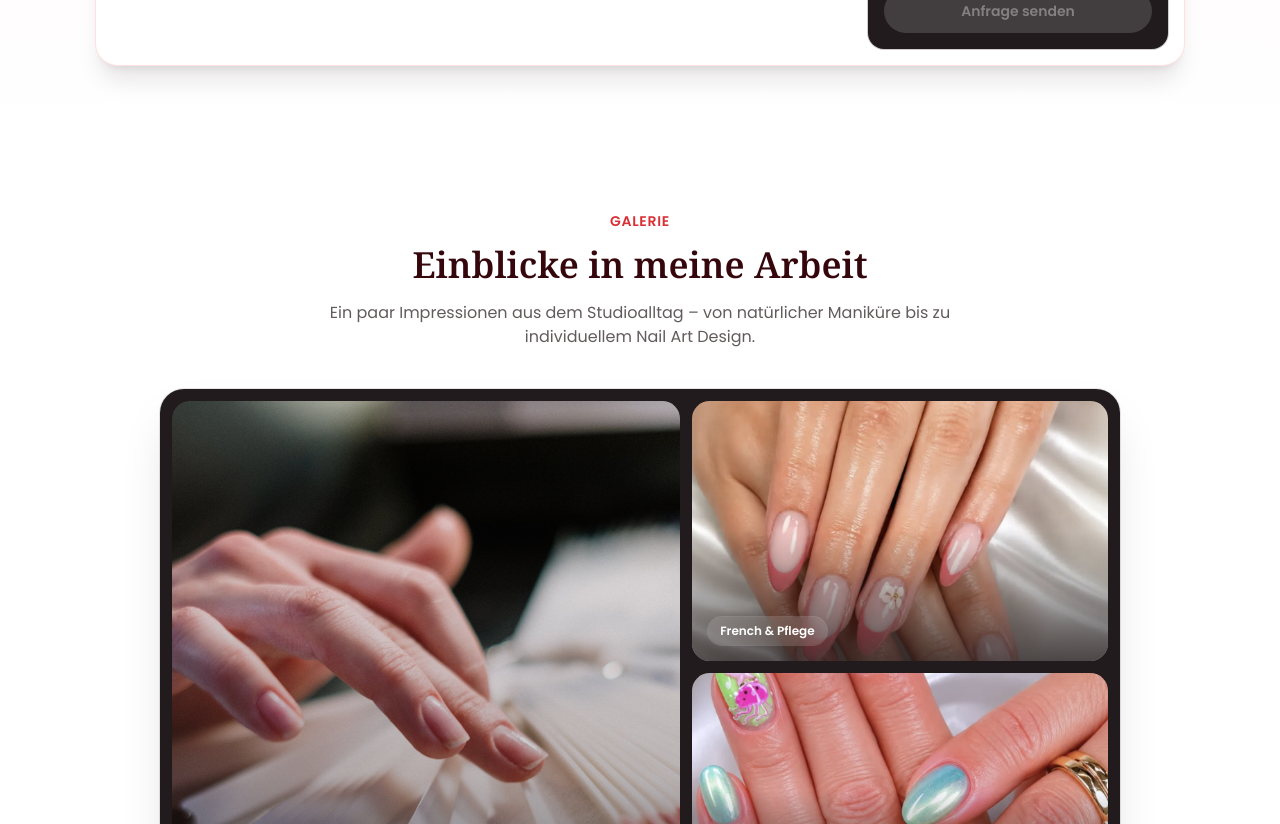
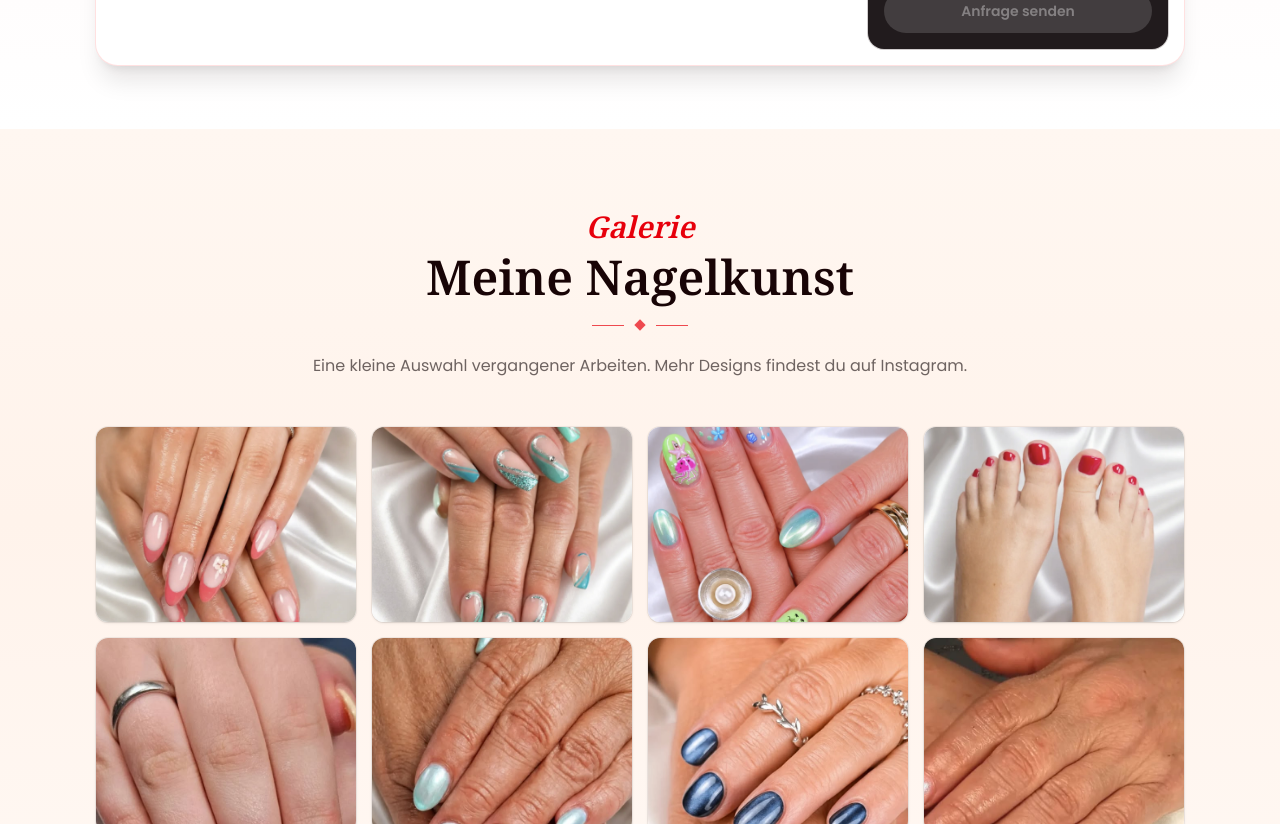
Before and after one commit to parmis2005/nagelstudio-sinja-test, a Next.js app: page / in a window 1280 px wide. Shown: the part 2820-3644 px from the top of the page. Built offline with nearby package versions, Linux system fonts and the light colour scheme.

Commit message:
Update gallery and service styling

```diff
--- a/src/components/Gallery.tsx
+++ b/src/components/Gallery.tsx
@@ -1,92 +1,80 @@
 import Image from "next/image";
 
-const showcaseImages = [
+const galleryImages = [
   {
     src: "/images/instagram/service-manicure-display.jpg",
     alt: "Pink French Nails mit Blütendetail",
-    label: "French & Pflege",
+  },
+  {
+    src: "/images/instagram/service-gel-display.jpg",
+    alt: "Türkise Gel-Modellage mit Glitzerlinien",
   },
   {
     src: "/images/instagram/service-nailart-display.jpg",
     alt: "Buntes Nail Art Design mit feinen Details",
-    label: "Nail Art",
   },
   {
-    src: "/images/instagram/service-gel-display.jpg",
-    alt: "Türkise Gel-Modellage mit Glitzerlinien",
-    label: "Gel-Modellage",
+    src: "/images/instagram/service-pedicure-display.jpg",
+    alt: "Fußpflege mit rotem Nagellack",
+  },
+  {
+    src: "/images/instagram/spring.webp",
+    alt: "Frühlingshaftes Nageldesign",
+  },
+  {
+    src: "/images/instagram/blue-marble.webp",
+    alt: "Blau marmoriertes Nageldesign",
+  },
+  {
+    src: "/images/instagram/cat-eye.webp",
+    alt: "Cat-Eye Nageldesign",
+  },
+  {
+    src: "/images/instagram/nude.webp",
+    alt: "Nude Nageldesign",
   },
 ];
 
 export default function Gallery() {
   return (
-    <section id="galerie" className="bg-white py-16 sm:py-20">
-      <div className="mx-auto max-w-5xl px-5 lg:px-8">
-        <div className="mx-auto max-w-2xl text-center">
-          <span className="text-sm font-semibold uppercase tracking-wider text-rose-500">
+    <section
+      id="galerie"
+      className="bg-gradient-to-b from-[#fff7f1] via-[#fff3eb] to-[#fff8f3] py-16 sm:py-20"
+    >
+      <div className="mx-auto max-w-6xl px-5 lg:px-8">
+        <div className="mx-auto max-w-3xl text-center">
+          <p className="font-serif-display text-3xl font-semibold italic text-red-600">
             Galerie
-          </span>
-          <h2 className="mt-3 font-serif-display text-3xl font-semibold text-rose-900 sm:text-4xl">
-            Einblicke in meine Arbeit
+          </p>
+          <h2 className="mt-2 font-serif-display text-3xl font-semibold text-rose-950 sm:text-5xl">
+            Meine Nagelkunst
           </h2>
-          <p className="mt-4 text-foreground/70">
-            Ein paar Impressionen aus dem Studioalltag – von natürlicher
-            Maniküre bis zu individuellem Nail Art Design.
+          <div className="mx-auto mt-5 flex w-24 items-center justify-center gap-3 text-red-600/70">
+            <span className="h-px flex-1 bg-current" />
+            <span className="h-2 w-2 rotate-45 bg-current" />
+            <span className="h-px flex-1 bg-current" />
+          </div>
+          <p className="mt-6 text-sm leading-relaxed text-foreground/65 sm:text-base">
+            Eine kleine Auswahl vergangener Arbeiten. Mehr Designs findest du
+            auf Instagram.
           </p>
         </div>
 
-        <div className="mt-10 overflow-hidden rounded-[1.5rem] bg-[#211b1d] p-2.5 shadow-2xl shadow-rose-950/15 ring-1 ring-rose-950/10 sm:p-3">
-          <div className="grid gap-3 lg:grid-cols-[1.1fr_0.9fr]">
-            <div className="group relative min-h-[22rem] overflow-hidden rounded-[1.1rem] bg-rose-950 sm:min-h-[27rem]">
-              <Image
-                src="/images/gallery-3.jpg"
-                alt="Nagelstudio by Sinja bei der Arbeit"
-                fill
-                sizes="(max-width: 1024px) 100vw, 55vw"
-                className="object-cover object-[50%_34%] transition-transform duration-700 group-hover:scale-105"
-              />
-              <div className="absolute inset-0 bg-gradient-to-t from-[#211b1d]/95 via-[#211b1d]/25 to-transparent" />
-              <div className="absolute inset-x-0 bottom-0 p-5 sm:p-6">
-                <p className="text-xs font-semibold uppercase tracking-[0.22em] text-rose-200">
-                  Studioalltag
-                </p>
-                <h3 className="mt-3 max-w-md font-serif-display text-2xl font-semibold text-white sm:text-3xl">
-                  Präzise Arbeit, ruhige Atmosphäre und liebevolle Details.
-                </h3>
-              </div>
-            </div>
-
-            <div className="grid gap-3 sm:grid-cols-3 lg:grid-cols-1">
-              {showcaseImages.map((image, index) => (
+        <div className="mt-12 grid grid-cols-1 gap-4 sm:grid-cols-2 lg:grid-cols-4">
+          {galleryImages.map((image) => (
             <div
               key={image.src}
-                  className={`group relative overflow-hidden rounded-[1.1rem] bg-rose-950 ${
-                    index === 0 ? "sm:col-span-3 lg:col-span-1" : ""
-                  }`}
-                >
-                  <div
-                    className={
-                      index === 0
-                        ? "aspect-[16/9] lg:aspect-[16/10]"
-                        : "aspect-[4/5] lg:aspect-[16/9]"
-                    }
+              className="group relative aspect-[4/3] overflow-hidden rounded-xl bg-white shadow-sm ring-1 ring-black/5 transition duration-300 hover:-translate-y-1 hover:shadow-xl hover:shadow-red-950/10"
             >
               <Image
                 src={image.src}
                 alt={image.alt}
                 fill
-                      sizes="(max-width: 640px) 100vw, (max-width: 1024px) 33vw, 42vw"
-                      className="object-cover transition-transform duration-700 group-hover:scale-105"
+                sizes="(max-width: 640px) 100vw, (max-width: 1024px) 50vw, 25vw"
+                className="object-cover transition duration-500 group-hover:scale-105 group-hover:saturate-110"
               />
             </div>
-                  <div className="absolute inset-0 bg-gradient-to-t from-[#211b1d]/75 via-transparent to-transparent" />
-                  <span className="absolute bottom-4 left-4 rounded-full bg-white/14 px-3 py-1.5 text-xs font-semibold text-white ring-1 ring-white/15 backdrop-blur-sm">
-                    {image.label}
-                  </span>
-                </div>
           ))}
-            </div>
-          </div>
         </div>
       </div>
     </section>
--- a/src/components/Hero.tsx
+++ b/src/components/Hero.tsx
@@ -32,7 +32,6 @@ export default function Hero() {
         <div className="absolute inset-0 bg-gradient-to-r from-black/80 via-black/62 to-black/10" />
         <div className="absolute inset-0 bg-gradient-to-t from-black/35 via-transparent to-black/10" />
       </div>
-
       <div className="relative flex min-h-[88vh] flex-col justify-end px-5 pb-16 pt-32 sm:min-h-[92vh] lg:justify-center lg:px-10 lg:pb-24 xl:px-16">
         <div className="max-w-[40rem] animate-fade-up">
           <div className="mb-4 inline-flex items-center gap-2 rounded-full bg-white/15 px-4 py-1.5 text-sm font-medium text-white ring-1 ring-white/30 backdrop-blur-sm">
--- a/src/components/Services.tsx
+++ b/src/components/Services.tsx
@@ -3,7 +3,7 @@ import { business, services } from "@/lib/site-data";
 
 export default function Services() {
   return (
-    <section id="leistungen" className="bg-[#211b1d] py-20 text-white sm:py-24">
+    <section id="leistungen" className="bg-[#4b030d] py-20 text-white sm:py-24">
       <div className="mx-auto max-w-6xl px-5 lg:px-8">
         <div className="mx-auto max-w-2xl text-center">
           <span className="text-sm font-semibold uppercase tracking-wider text-rose-500">
```
Lines whose indentation alone changed are shown as unchanged.
